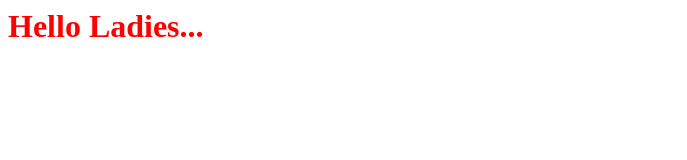
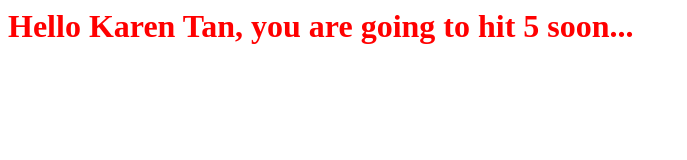
Before and after one commit to Saliyanto/Aunty-Karen-Tan, a plain HTML site: page index.html in a window 1280 px wide. Shown: the whole page, without its empty margins (0-687 px from the left). Drawn offline with Linux system fonts and the light colour scheme.

Commit message:
Update index.html

```diff
--- a/index.html
+++ b/index.html
@@ -1 +1 @@
-<h1 style="color :red"s>Hello Ladies...</h1>
+<h1 style="color :red"s>Hello Karen Tan, you are going to hit 5 soon...</h1>
```
